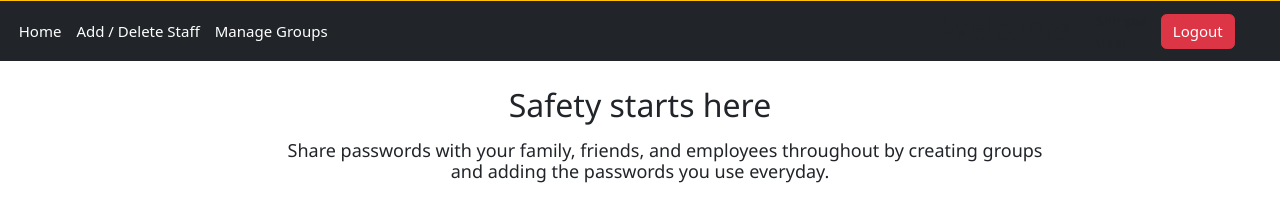
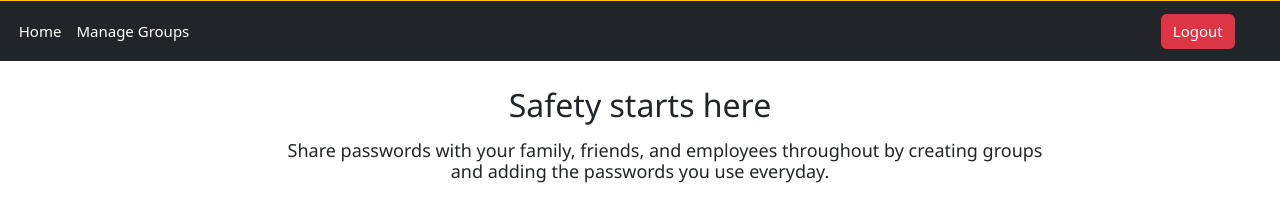
Before and after one commit to fluxalot/VaultPass, a PHP site: page /index.php in a window 1280 px wide. Shown: the part 362-578 px from the top of the page. Run offline with PHP 8.4, Linux system fonts and the light colour scheme; the visitor is signed in with stand-in values (Sample User, id 1).

Commit message:
RemovedUnusedLink

```diff
--- a/SoftwareEngineering/header.php
+++ b/SoftwareEngineering/header.php
@@ -34,9 +34,6 @@
                         <a class="nav-link text-white" href="index.php">Home</a>
                     </li>
                     <?php if (isset($_SESSION["OwnerID"])): ?>
-                        <li class="nav-item">
-                            <a class="nav-link text-white" href="modifyMembers.php">Add / Delete Staff</a>
-                        </li>
                         <li>
                             <a class="nav-link text-white" href="manageGroups.php">Manage Groups</a>
                         </li>
```
